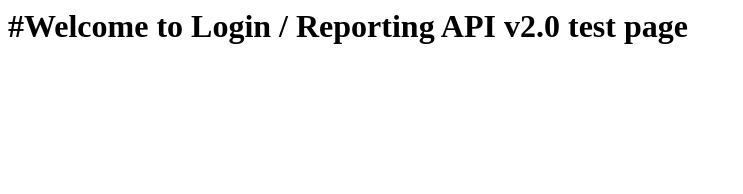
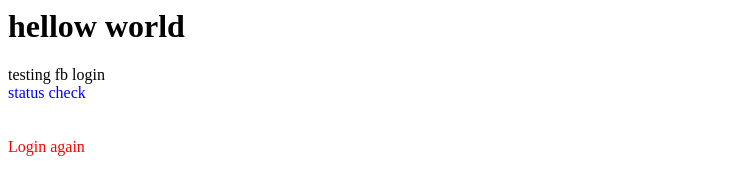
Before and after one commit to dongman2/login_apiv2_test, a plain HTML site: page index.html in a window 1280 px wide. Shown: the whole page, without its empty margins (0-743 px from the left). Drawn offline with Linux system fonts and the light colour scheme.

Commit message:
Update index.html

```diff
--- a/index.html
+++ b/index.html
@@ -1 +1,56 @@
-<h1>#Welcome to Login / Reporting API v2.0 test page</h1>
+
+<html>
+
+<head>
+
+</head>
+
+<body>
+    <h1>hellow world</h1>
+
+    <div>testing fb login </div>
+  <a onclick="statusCheck()"><font color="blue">status check</font></a> <br/><br/><br/>
+  <a onclick="login()"><font color="red">Login again</font></a> <br/>
+
+    <script>
+        window.fbAsyncInit = function () {
+            FB.init({
+                appId: '342887667379703',
+                cookie: true,
+                xfbml: true,
+                version: 'v10.0'
+            });
+
+            FB.AppEvents.logPageView();
+
+        };
+
+        (function (d, s, id) {
+            var js, fjs = d.getElementsByTagName(s)[0];
+            if (d.getElementById(id)) { return; }
+            js = d.createElement(s); js.id = id;
+            js.src = "https://connect.facebook.net/en_US/sdk.js";
+            fjs.parentNode.insertBefore(js, fjs);
+        }(document, 'script', 'facebook-jssdk'));
+
+
+        function statusCheck() {
+            FB.getLoginStatus(function (response) {
+                console.log(response);
+                //document.writeln("login check")
+            });
+
+        }
+
+        function login() {
+            FB.login(function (response) {
+                console.log(response);
+            },{scope:'email, public_profile, read_audience_network_insights, read_insights'});
+
+        }
+    </script>
+
+
+</body>
+
+</html>
```
